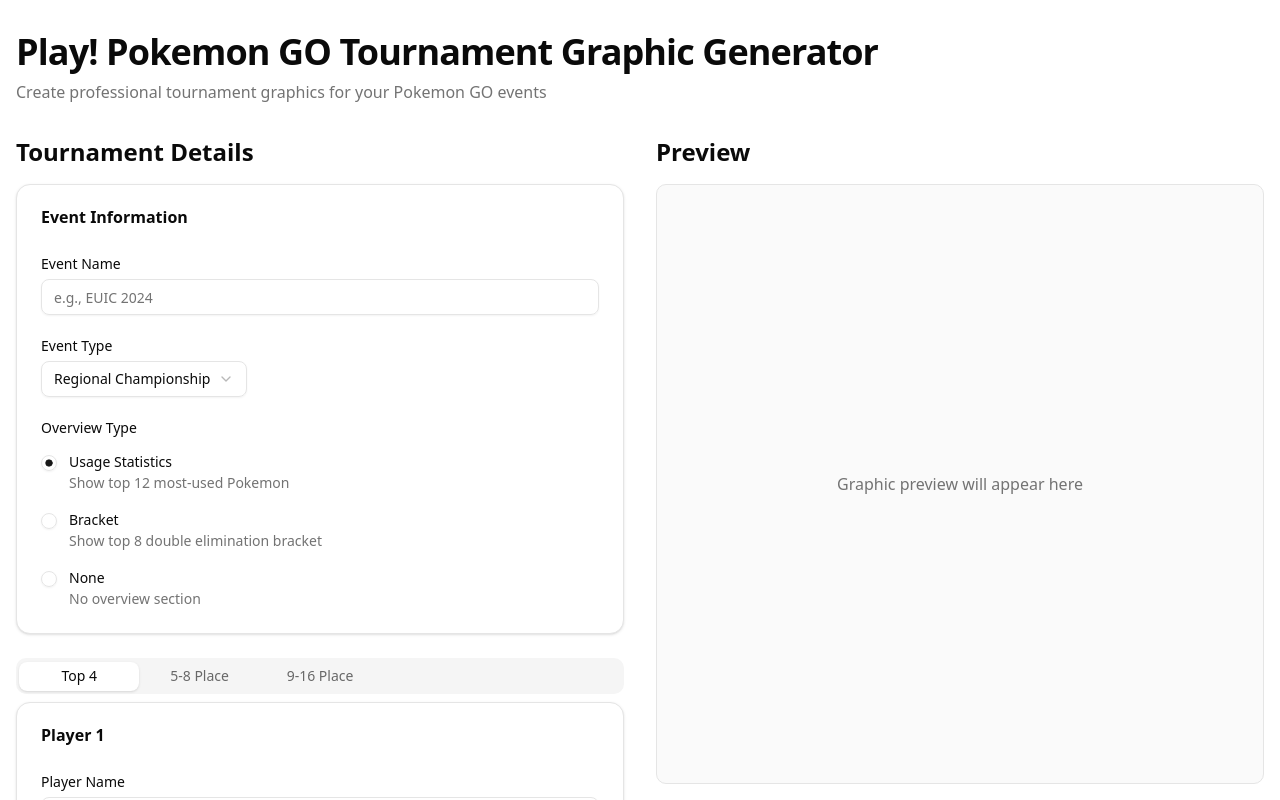
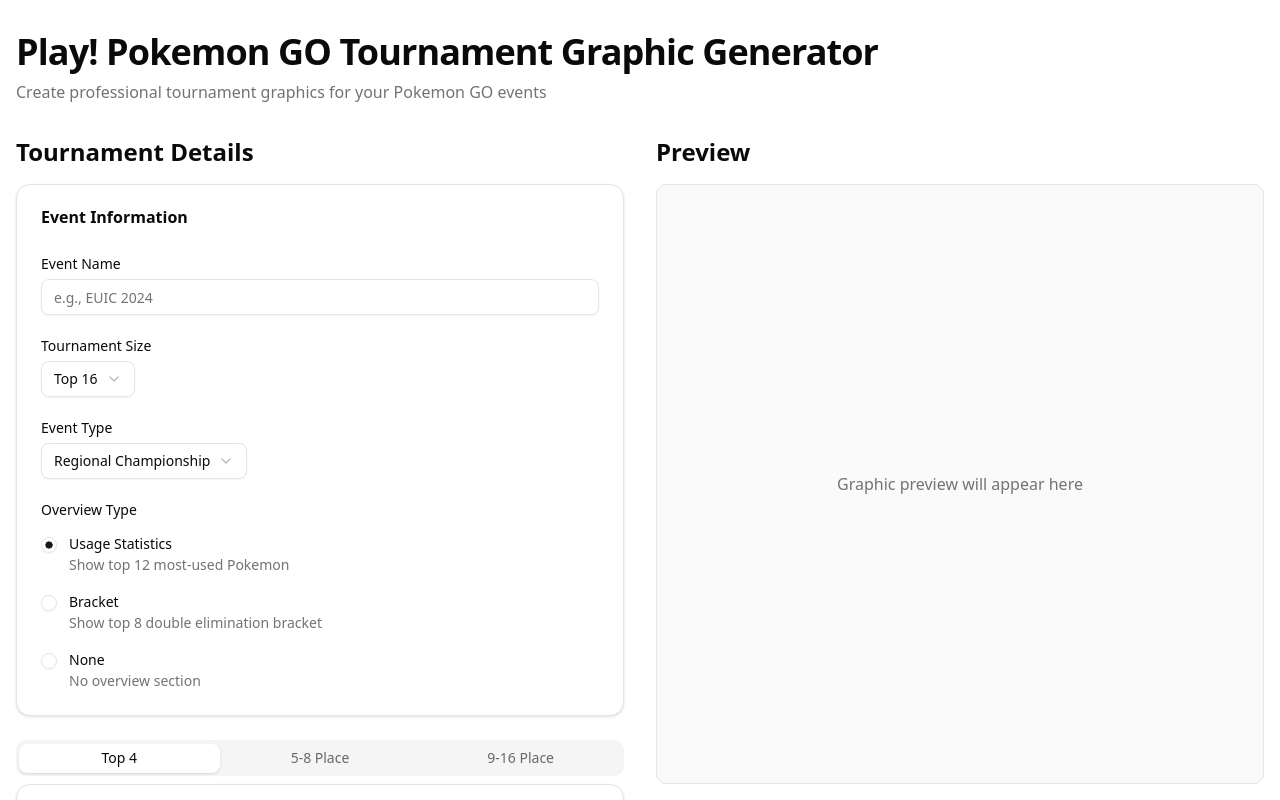
Before and after one commit to DeveloperKhan/play-graphic-tool, a Next.js app: page / in a window 1280 px wide. Shown: the top 800 px of the page. Built offline with nearby package versions, Linux system fonts and the light colour scheme.

Commit message:
Add player count dropdown

```diff
--- a/components/form/event-info-section.tsx
+++ b/components/form/event-info-section.tsx
@@ -51,6 +51,40 @@ export function EventInfoSection({ form }: EventInfoSectionProps) {
                   {...field}
                 />
               </FormControl>
+              <FormMessage />
+            </FormItem>
+          )}
+        />
+
+        {/* Player Count */}
+        <FormField
+          control={form.control}
+          name="playerCount"
+          render={({ field }) => (
+            <FormItem>
+              <FormLabel>Tournament Size</FormLabel>
+              <Select
+                onValueChange={(value) => field.onChange(Number(value))}
+                value={String(field.value)}
+              >
+                <FormControl>
+                  <SelectTrigger>
+                    <SelectValue placeholder="Select tournament size" />
+                  </SelectTrigger>
+                </FormControl>
+                <SelectContent>
+                  <SelectItem value="4" disabled>
+                    Top 4 (Coming Soon)
+                  </SelectItem>
+                  <SelectItem value="8" disabled>
+                    Top 8 (Coming Soon)
+                  </SelectItem>
+                  <SelectItem value="16">Top 16</SelectItem>
+                  <SelectItem value="32" disabled>
+                    Top 32 (Coming Soon)
+                  </SelectItem>
+                </SelectContent>
+              </Select>
               <FormMessage />
             </FormItem>
           )}
--- a/components/form/tournament-form.tsx
+++ b/components/form/tournament-form.tsx
@@ -19,6 +19,7 @@ export function TournamentForm({
 }: TournamentFormProps) {
   const form = useTournamentForm(playerCount);
   const playerOrder = form.watch("playerOrder");
+  const currentPlayerCount = form.watch("playerCount");
 
   // Notify parent of form changes
   React.useEffect(() => {
@@ -32,10 +33,10 @@ export function TournamentForm({
 
   // Group players by placement for better organization
   const top4Players = playerOrder.slice(0, 4);
-  const place5to8 = playerOrder.slice(4, 8);
-  const place9to16 = playerCount >= 16 ? playerOrder.slice(8, 16) : [];
-  const place17to24 = playerCount >= 24 ? playerOrder.slice(16, 24) : [];
-  const place25to32 = playerCount === 32 ? playerOrder.slice(24, 32) : [];
+  const place5to8 = currentPlayerCount >= 8 ? playerOrder.slice(4, 8) : [];
+  const place9to16 = currentPlayerCount >= 16 ? playerOrder.slice(8, 16) : [];
+  const place17to24 = currentPlayerCount >= 24 ? playerOrder.slice(16, 24) : [];
+  const place25to32 = currentPlayerCount === 32 ? playerOrder.slice(24, 32) : [];
 
   return (
     <Form {...form}>
@@ -45,16 +46,28 @@ export function TournamentForm({
 
         {/* Players organized by tabs */}
         <Tabs defaultValue="top4" className="w-full">
-          <TabsList className="grid w-full grid-cols-2 lg:grid-cols-5">
+          <TabsList
+            className={`grid w-full ${
+              currentPlayerCount === 4
+                ? "grid-cols-1"
+                : currentPlayerCount === 8
+                ? "grid-cols-2"
+                : currentPlayerCount === 16
+                ? "grid-cols-3"
+                : "grid-cols-5"
+            }`}
+          >
             <TabsTrigger value="top4">Top 4</TabsTrigger>
+            {currentPlayerCount >= 8 && (
               <TabsTrigger value="5-8">5-8 Place</TabsTrigger>
-            {place9to16.length > 0 && (
+            )}
+            {currentPlayerCount >= 16 && (
               <TabsTrigger value="9-16">9-16 Place</TabsTrigger>
             )}
-            {place17to24.length > 0 && (
+            {currentPlayerCount >= 24 && (
               <TabsTrigger value="17-24">17-24 Place</TabsTrigger>
             )}
-            {place25to32.length > 0 && (
+            {currentPlayerCount === 32 && (
               <TabsTrigger value="25-32">25-32 Place</TabsTrigger>
             )}
           </TabsList>
@@ -72,6 +85,7 @@ export function TournamentForm({
           </TabsContent>
 
           {/* 5-8 Place */}
+          {currentPlayerCount >= 8 && (
             <TabsContent value="5-8" className="space-y-4">
               {place5to8.map((playerId, index) => (
                 <PlayerInputSection
@@ -82,9 +96,10 @@ export function TournamentForm({
                 />
               ))}
             </TabsContent>
+          )}
 
           {/* 9-16 Place */}
-          {place9to16.length > 0 && (
+          {currentPlayerCount >= 16 && (
             <TabsContent value="9-16" className="space-y-4">
               {place9to16.map((playerId, index) => (
                 <PlayerInputSection
@@ -98,7 +113,7 @@ export function TournamentForm({
           )}
 
           {/* 17-24 Place */}
-          {place17to24.length > 0 && (
+          {currentPlayerCount >= 24 && (
             <TabsContent value="17-24" className="space-y-4">
               {place17to24.map((playerId, index) => (
                 <PlayerInputSection
@@ -112,7 +127,7 @@ export function TournamentForm({
           )}
 
           {/* 25-32 Place */}
-          {place25to32.length > 0 && (
+          {currentPlayerCount === 32 && (
             <TabsContent value="25-32" className="space-y-4">
               {place25to32.map((playerId, index) => (
                 <PlayerInputSection
--- a/hooks/use-tournament-form.ts
+++ b/hooks/use-tournament-form.ts
@@ -55,6 +55,7 @@ export function createDefaultTournamentData(
     eventName: "",
     eventType: "Regional",
     overviewType: "Usage",
+    playerCount: playerCount as 4 | 8 | 16 | 32,
     bracketReset: false,
     players,
     playerOrder,
--- a/lib/schema.ts
+++ b/lib/schema.ts
@@ -47,6 +47,7 @@ export const tournamentSchema = z
     eventName: z.string().min(1, "Event name required"),
     eventType: z.enum(["Regional", "Generic", "International", "Worlds"]),
     overviewType: z.enum(["Usage", "Bracket", "None"]),
+    playerCount: z.union([z.literal(4), z.literal(8), z.literal(16), z.literal(32)]),
     bracketReset: z.boolean(),
     players: z.record(z.string(), playerSchema),
     playerOrder: z.array(z.string()),
@@ -63,6 +64,16 @@ export const tournamentSchema = z
     },
     {
       message: "playerOrder must match player IDs in players record",
+    }
+  )
+  .refine(
+    (data) => {
+      // Validate that player count matches number of players
+      const actualPlayerCount = Object.keys(data.players).length;
+      return actualPlayerCount === data.playerCount;
+    },
+    {
+      message: "Number of players must match selected tournament size",
     }
   )
   .refine(
--- a/lib/types.ts
+++ b/lib/types.ts
@@ -28,10 +28,13 @@ export interface BracketMatch {
   isGrandFinalsReset?: boolean; // true if this is the bracket reset match
 }
 
+export type PlayerCount = 4 | 8 | 16 | 32;
+
 export interface TournamentData {
   eventName: string;
   eventType: EventType;
   overviewType: OverviewType;
+  playerCount: PlayerCount; // Number of players in tournament
   bracketReset: boolean; // Was there a bracket reset in grand finals?
   players: Record<string, Player>; // player lookup by id
   playerOrder: string[]; // ordered list of player ids (for rendering order)
```
Lines whose indentation alone changed are shown as unchanged.
